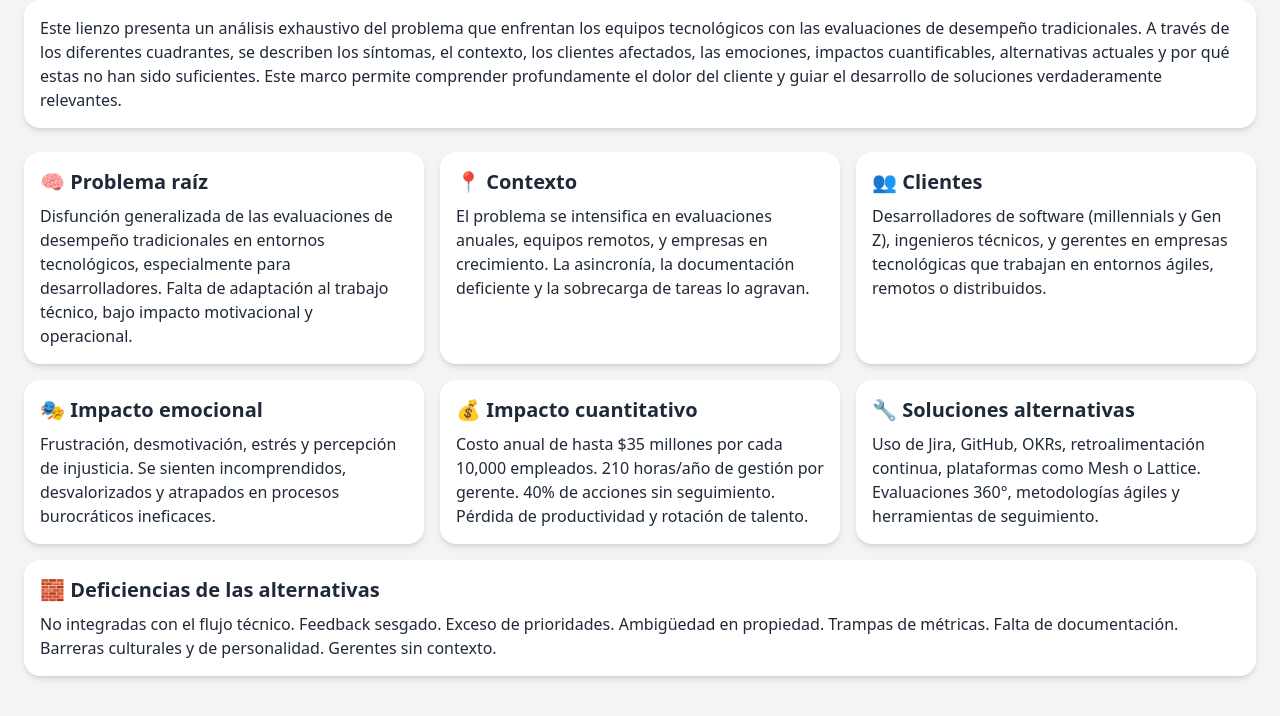
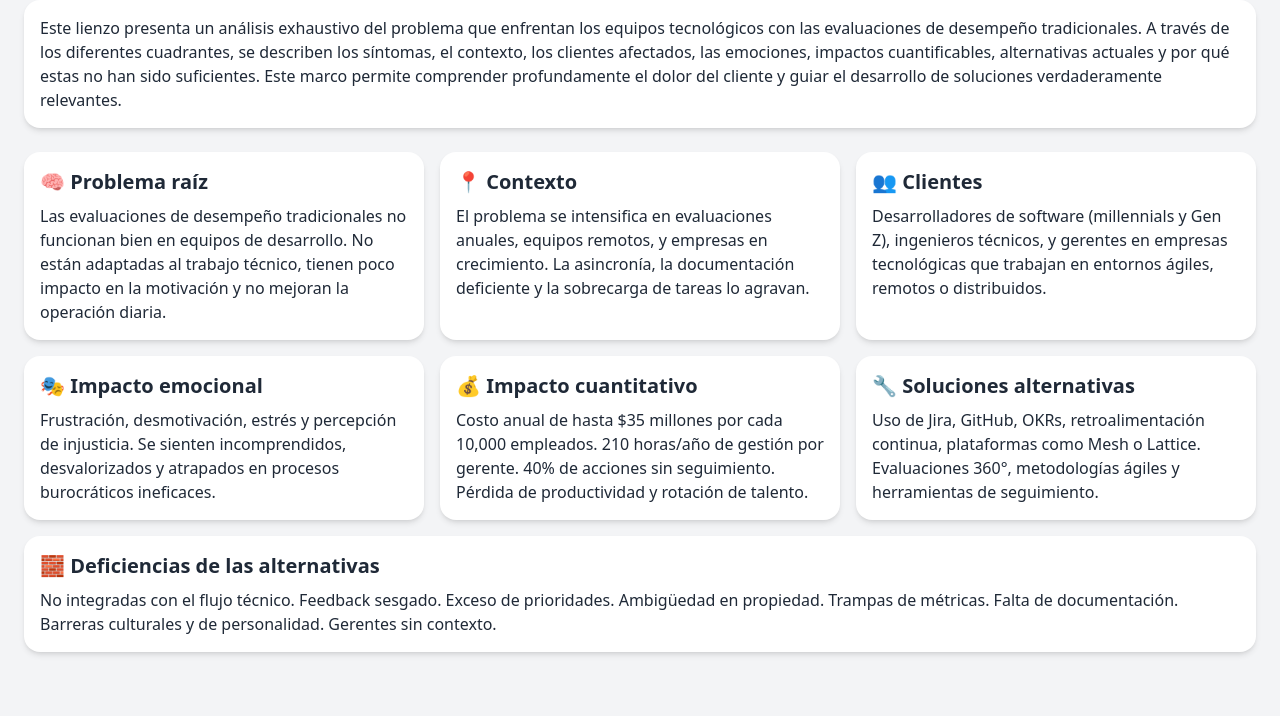
Before and after one commit to oliversd/canvas_tribuia, a plain HTML site: page index.html in a window 1280 px wide. Shown: the part 84-800 px from the top of the page. Drawn offline with nearby package versions, Linux system fonts and the light colour scheme.

Commit message:
update content

```diff
--- a/index.html
+++ b/index.html
@@ -28,10 +28,7 @@
         <div class="bg-white p-4 rounded-2xl shadow-md">
           <h2 class="text-xl font-semibold mb-2">🧠 Problema raíz</h2>
           <p>
-            Disfunción generalizada de las evaluaciones de desempeño
-            tradicionales en entornos tecnológicos, especialmente para
-            desarrolladores. Falta de adaptación al trabajo técnico, bajo
-            impacto motivacional y operacional.
+            Las evaluaciones de desempeño tradicionales no funcionan bien en equipos de desarrollo. No están adaptadas al trabajo técnico, tienen poco impacto en la motivación y no mejoran la operación diaria.
           </p>
         </div>
 
```
